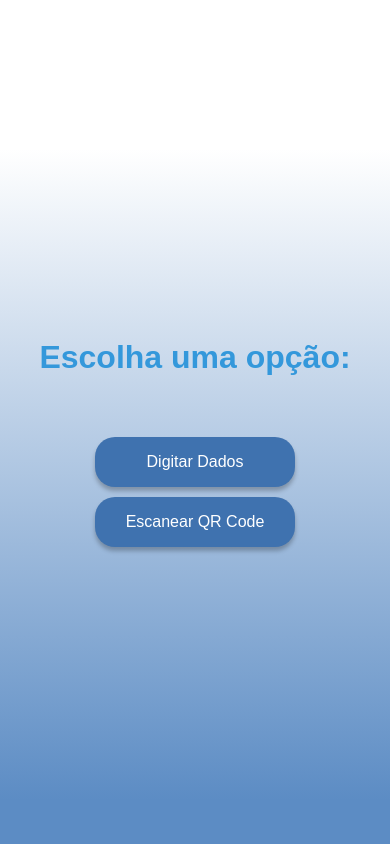
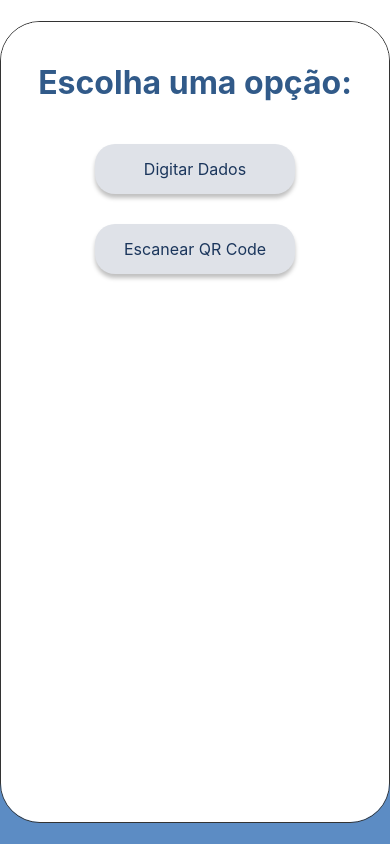
Before and after one commit to caiorr1/HealthFlowGS, a Next.js app: page /data-or-qrcode in a window 390 px wide. Built offline with nearby package versions, Linux system fonts and the light colour scheme.

Commit message:
feat: adicionando Container Mobile em todas as telas

```diff
--- a/src/app/components/ButtonLink.tsx
+++ b/src/app/components/ButtonLink.tsx
@@ -13,6 +13,7 @@ const buttonStyles = {
     background: #DFE2E8;
     box-shadow: 0px 4px 4px 0px rgba(0, 0, 0, 0.25);
     color: #1B365C;
+    font-family: 'Inter', sans-serif;
   `,
 };
 
@@ -28,6 +29,7 @@ const StyledButton = styled.button<ButtonLinkProps>`
   border-radius: 20px;
   background: #3F72AF;
   color: #fff;
+  font-family: 'Inter', sans-serif;
   box-shadow: 0px 4px 4px 0px rgba(0, 0, 0, 0.25);
 
   ${({ customStyle }) => customStyle && buttonStyles[customStyle]}
--- /dev/null
+++ b/src/app/components/MobileFrame.tsx
@@ -0,0 +1,39 @@
+import React from 'react';
+import styled from 'styled-components';
+
+const MobileContainer = styled.div`
+  width: 600px;
+  height: 800px;
+  border: 1px solid #333;
+  border-radius: 40px;
+  overflow: hidden;
+  margin: 20px auto;
+  display: flex;
+  flex-direction: column;
+  align-items: center;
+`;
+
+const MobileScreen = styled.div`
+  width: 100%;
+  height: 100%;
+  background-color: #fff;
+  overflow-y: auto;
+  padding: 20px;
+  display: flex;
+  flex-direction: column;
+  align-items: center;
+`;
+
+interface MobileFrameProps {
+  children: React.ReactNode;
+}
+
+const MobileFrame: React.FC<MobileFrameProps> = ({ children }) => {
+  return (
+    <MobileContainer>
+      <MobileScreen>{children}</MobileScreen>
+    </MobileContainer>
+  );
+};
+
+export default MobileFrame;
--- a/src/app/data-or-qrcode/page.tsx
+++ b/src/app/data-or-qrcode/page.tsx
@@ -3,43 +3,43 @@ import React from 'react';
 import styled from 'styled-components';
 import ButtonLink from '../components/ButtonLink';
 import GlobalStyle from '../globalStyles';
+import MobileFrame from '../components/MobileFrame';
 
 interface InsuranceQRCodeProps {
   onNext: () => void;
 }
 
-const Container = styled.div`
-  display: flex;
-  flex-direction: column;
-  align-items: center;
-`;
 
 const ButtonContainer = styled.div`
   display: flex;
   flex-direction: column;
   align-items: center;
-  gap: 10px;
+  gap: 30px;
   margin-top: 20px;
 `;
 
 const HomeTitle = styled.h1`
-  color: #3498db;
-  font-family: 'Poppins', sans-serif;
-  padding: 20px;
+  color: #315A89;
+  text-align: center;
+  font-family: Inter, sans-serif;
+  font-size: 32px;
+  font-style: normal;
+  font-weight: 700;
+  line-height: normal;
 `;
 
 const InsuranceQRCode: React.FC<InsuranceQRCodeProps> = ({ onNext }) => {
 
 
   return (
-      <Container>
+      <MobileFrame>
         <GlobalStyle/>
         <HomeTitle>Escolha uma opção:</HomeTitle>
         <ButtonContainer>
-          <ButtonLink href="/sheet">Digitar Dados</ButtonLink>
-          <ButtonLink href="/scanner">Escanear QR Code</ButtonLink>
+          <ButtonLink href="/sheet" customStyle="custom">Digitar Dados</ButtonLink>
+          <ButtonLink href="/scanner" customStyle="custom">Escanear QR Code</ButtonLink>
         </ButtonContainer>
-      </Container>
+      </MobileFrame>
   );
 };
 
--- a/src/app/private-form/page.tsx
+++ b/src/app/private-form/page.tsx
@@ -2,14 +2,15 @@
 import React from 'react';
 import PrivateForm from '../components/PrivateForm';
 import GlobalStyle from '../globalStyles';
+import MobileFrame from '../components/MobileFrame';
 
 const PrivateFormPage: React.FC = () => {
   return (
-    <div>
+    <MobileFrame>
       <GlobalStyle/>
       <h1>Preencha os Dados Particulares</h1>
       <PrivateForm onNext={() => {}} />
-    </div>
+    </MobileFrame>
   );
 };
 
--- a/src/app/sheet/page.tsx
+++ b/src/app/sheet/page.tsx
@@ -2,6 +2,7 @@
 import React from 'react';
 import PatientForm from '../components/PatientForm';
 import GlobalStyle from '../globalStyles';
+import MobileFrame from '../components/MobileFrame';
 
 interface PatientFormPageProps {
   type: string;
@@ -9,11 +10,11 @@ interface PatientFormPageProps {
 
 const PatientFormPage: React.FC<PatientFormPageProps> = ({ type }) => {
   return (
-    <div>
+    <MobileFrame>
       <GlobalStyle/>
       <h1>Preencha a Ficha Médica para {type}</h1>
       <PatientForm selectedDoctorType={type} />
-    </div>
+    </MobileFrame>
   );
 };
 
```
Also changed, not shown: src/app/components/PrivateOrInsuranceSelection.tsx (+7 -3 lines), src/app/page.tsx (+8 -5 lines), src/app/private-or-insurance/page.tsx (+8 -5 lines).
